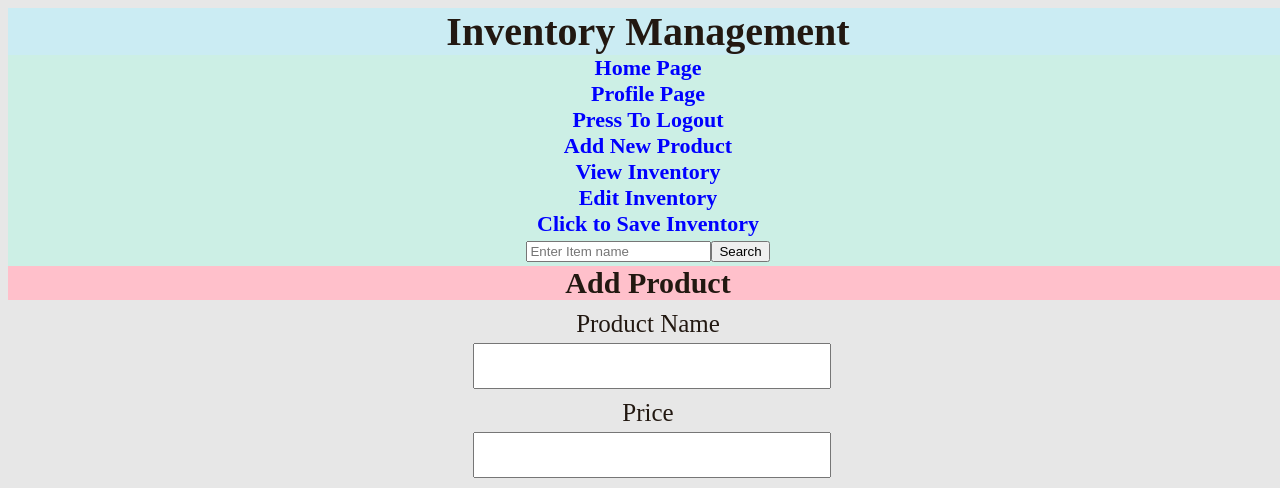
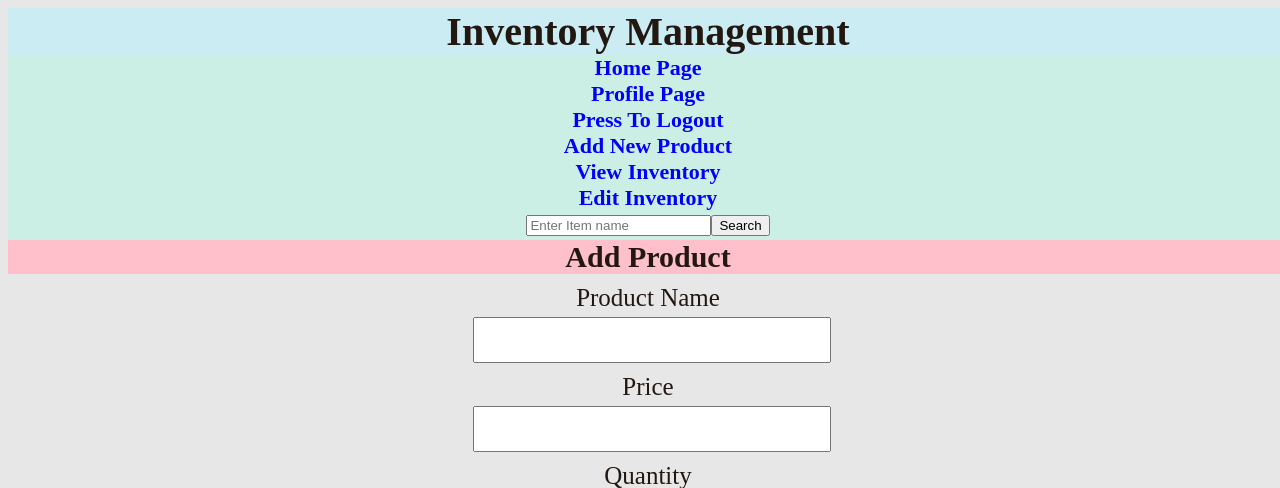
Before and after one commit to XBoxpsycho8192/WebAppProject, a Flask app: page /add_product in a window 1280 px wide. Shown: the top 488 px of the page. Run offline with Flask 3, Linux system fonts and the light colour scheme; a user stored in the database is signed in.

Commit message:
Replaced Legacy Functions with comparable replacements.

```diff
--- a/app.py
+++ b/app.py
@@ -18,7 +18,8 @@ login_manager.init_app(app)
 @login_manager.user_loader
 def load_user(id):
     from models import Users
-    return Users.query.get(int(id))
+    return db.session.get(Users, int(id))
+
 
 @app.before_request
 def create_tables():
--- a/templates/index.html
+++ b/templates/index.html
@@ -24,7 +24,6 @@
         <a href="{{ url_for('views.product_add')}}">Add New Product</a><br>
         <a href="{{ url_for('views.inventory_page')}}">View Inventory</a><br>
         <a href="{{ url_for('views.inventory_edit')}}"> Edit Inventory</a><br>
-        <a onclick="saveAlert()" href="{{ url_for('views.inventory_save')}}">Click to Save Inventory</a><br>
     </nav>
     <div id="search">
         <form style="padding-top: 4px;padding-bottom: 4px; justify-content:center; display: flex;" action="/search" method="post" >
--- a/views.py
+++ b/views.py
@@ -93,7 +93,7 @@ def signup():
         elif len(password1) < 7:
             flash("Password is too short. Last name must be greater than 8 character.", category='error')
         else:
-            new_user = Users(email=email, firstName=firstName, lastName=lastName, password=generate_password_hash(password1, method='sha256'))
+            new_user = Users(email=email, firstName=firstName, lastName=lastName, password=generate_password_hash(password1, method='scrypt'))
             db.session.add(new_user)
             db.session.commit()
             login_user(new_user, remember=True)
@@ -152,15 +152,6 @@ def product_add():
     return render_template("add_product.html", departments=departments)
 
 
-# Function to save the inventory.
-@views.route("/save_inventory")
-@login_required
-def inventory_save():
-    from app import db
-    db.session.commit()
-    return redirect(url_for("views.inventory_page"))
-
-
 # Function to edit the inventory file.
 @views.route("/edit_inventory", methods=["GET", "POST"])
 @login_required
```
Also changed, not shown: instance/database.db.
